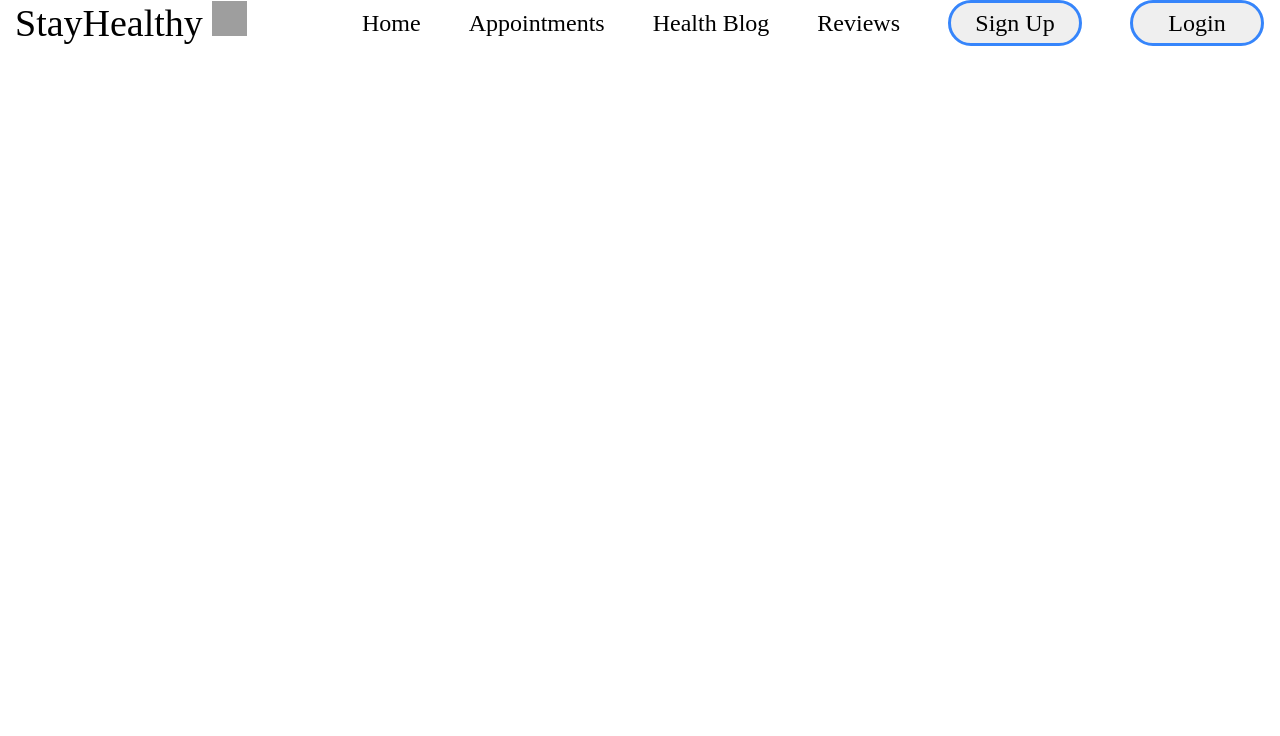
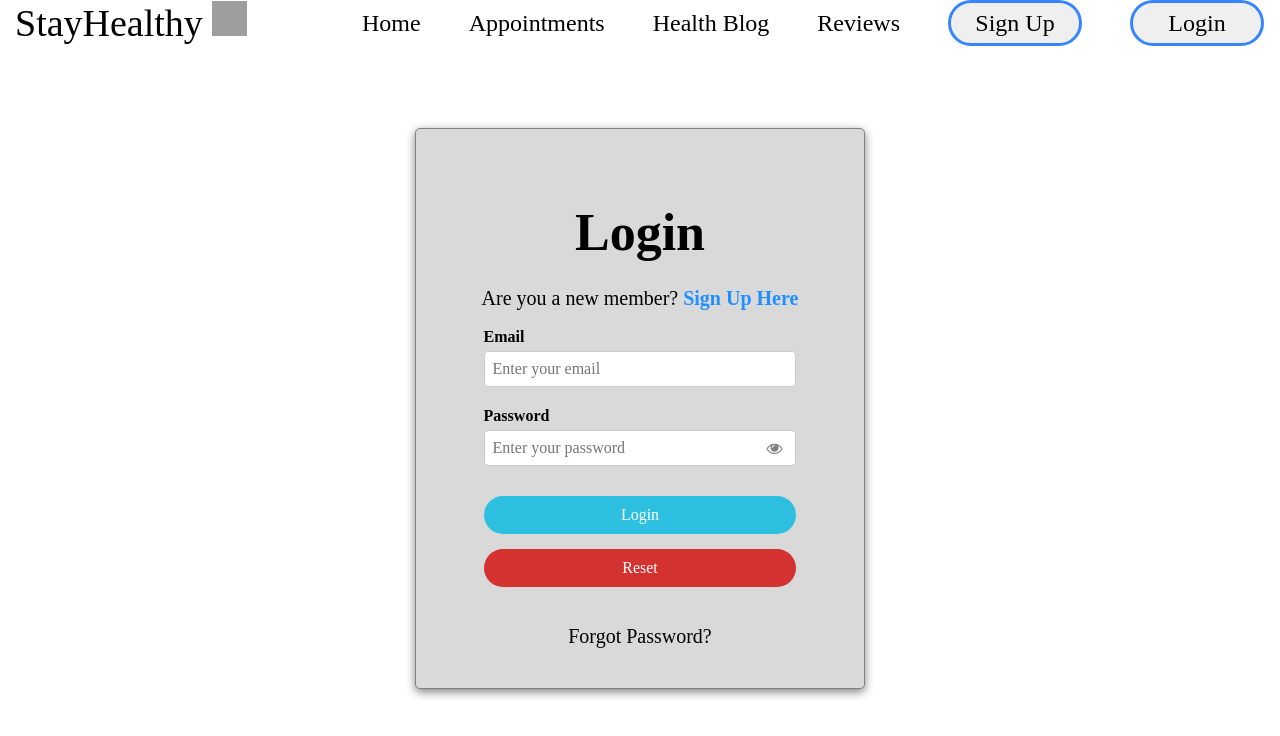
Before and after one commit to mgar6/medical-app-react, a React (Create React App) app: page /login in a window 1280 px wide. Shown: the top 736 px of the page. Built offline with nearby package versions, Linux system fonts and the light colour scheme; grey boxes are pictures that could not be loaded; a web font is replaced by a local one.

Commit message:
sign up and login in react components

```diff
--- a/src/App.js
+++ b/src/App.js
@@ -3,6 +3,9 @@ import { BrowserRouter, Routes, Route } from "react-router-dom";
 
 import Navbar from './Components/Navbar/Navbar';
 import LandingPage from './Components/LandingPage/LandingPage';
+import Login from './Components/Login/Login';
+import Sign_Up from './Components/Sign_Up/Sign_Up';
+
 function App() {
 
   return (
@@ -11,8 +14,9 @@ function App() {
           <Navbar/>
               <Routes>
                 <Route path='/' element={<LandingPage/>}/>
+                <Route path='/login' element={<Login/>}/>
+                <Route path='/signup' element={<Sign_Up/>}/>
               </Routes>
-
         </BrowserRouter>
 
     </div>
--- a/src/Components/LandingPage/LandingPage.js
+++ b/src/Components/LandingPage/LandingPage.js
@@ -29,5 +29,5 @@ const LandingPage = () => {
         </div>
       </section>
     );
-}
+};
 export default LandingPage;
--- a/src/Components/Login/Login.css
+++ b/src/Components/Login/Login.css
@@ -51,7 +51,6 @@
 
   .form-group {
     margin-bottom: 20px;
-    border-
   }
 
   .form-group label {
--- /dev/null
+++ b/src/Components/Login/Login.js
@@ -0,0 +1,41 @@
+import './Login.css';
+import React from "react";
+
+const Login = () => {
+
+    return (
+        <div className="container">
+        <div className="login-grid">
+            <h2>Login</h2>
+          <div className="login-text">
+            Are you a new member? <span><a href="/signup" style={{color: "#2190FF"}}> Sign Up Here</a></span>
+          </div>
+          <br />
+          <div className="login-form">
+            <form>
+              <div className="form-group">
+                        <label for="email">Email</label>
+                        <input type="email" name="email" id="email" className="form-control" placeholder="Enter your email" aria-describedby="helpId" />
+              </div>
+              <div className="form-group">
+                       <label for="password">Password</label>
+                       <input type="password" name="password" id="password" required className="form-control" placeholder="Enter your password" aria-describedby="helpId" />
+                       <i className="fa fa-eye password-icon" aria-hidden="true"></i>
+               </div>
+
+
+              <div className="btn-group">
+                <button type="submit" className="btn btn-primary mb-2 mr-1 waves-effect waves-light">Login</button>
+                <button type="reset" className="btn btn-danger mb-2 waves-effect waves-light">Reset</button>
+              </div>
+              <br />
+              <div className="login-text">
+                Forgot Password?
+              </div>
+            </form>
+          </div>
+        </div>
+      </div>
+    );
+};
+export default Login;
--- a/src/Components/Navbar/Navbar.js
+++ b/src/Components/Navbar/Navbar.js
@@ -7,12 +7,12 @@ const Navbar = () => {
     return (
         <nav>
         <div className="nav__logo">
-          <a href="../LandingPage/LandingPage.html">StayHealthy <img src="https://cdn4.iconfinder.com/data/icons/medical-14/512/9-1024.png" height="35" width="35" viewBox="0 0 1000 1000" /><title>Doctor With Stethoscope SVG icon</title></a>
+          <a href="/">StayHealthy <img src="https://cdn4.iconfinder.com/data/icons/medical-14/512/9-1024.png" height="35" width="35" viewBox="0 0 1000 1000" /><title>Doctor With Stethoscope SVG icon</title></a>
           {/* tenía style="fill:#3685fb" pero sale el error: the `style` prop expects a mapping from style properties to values, not a string. For example, style={{marginRight: spacing + 'em'}} when using JSX. */}
         </div>
         <ul className="nav__links active">
           <li className="link">
-            <a href="../Landing_Page/LandingPage.html">Home</a>
+            <a href="/">Home</a>
           </li>
           <li className="link">
             <a href="#">Appointments</a>
@@ -24,17 +24,17 @@ const Navbar = () => {
             <a href="#">Reviews</a>
           </li>
               <li className="link">
-                <a href="../Sign_Up/Sign_Up.html">
+                <a href="/signup">
                   <button className="btn1">Sign Up</button>
                 </a>
               </li>
               <li className="link">
-                <a href="../Login/Login.html">
+                <a href="/login">
                   <button className="btn1">Login</button>
                 </a>
               </li>
         </ul>
       </nav>
     );
-}
+};
 export default Navbar;
--- /dev/null
+++ b/src/Components/Sign_Up/Sign_Up.js
@@ -0,0 +1,52 @@
+import './Sign_Up.css';
+import React from "react";
+
+const Sign_Up = () => {
+
+    return (
+        <div className="container" style="margin-top: 5%;">
+        <div className="signup">
+                <h1>Sign Up</h1>
+            <div className="signup-text">
+                Already a member? <a href="../Login/Login.html">Login</a>
+            </div>
+            <div className="signup-form">
+                <form>
+                  <div className="form-group">
+                     <label for="role">Role</label>
+                     <select className="role-list" id="roles" onChange={(event) => setName(event.target.value)}>
+                       <option defaultValue>Select role</option>
+                       <option value="Patient" name="patient">Patient</option>
+                       <option value="Doctor" name="sales">Doctor</option>
+                     </select>
+                  </div>
+
+                    <div className="form-group">
+                        <label for="name">Name</label>
+                        <input type="text" name="name" id="name" required className="form-control" placeholder="Enter your name" aria-describedby="helpId" />
+                   </div>
+                    <div className="form-group">
+                        <label for="phone">Phone</label>
+                        <input type="tel" name="phone" id="phone" required className="form-control" placeholder="Enter your phone number" aria-describedby="helpId" />
+                    </div>
+                    <div className="form-group">
+                        <label for="email">Email</label>
+                        <input type="email" name="email" id="email" required className="form-control" placeholder="Enter your email" aria-describedby="helpId" />
+
+                    </div>
+                    <div className="form-group">
+                        <label for="password">Password</label>
+                           <input type="password" name="password" id="password" required className="form-control" placeholder="Enter your password" aria-describedby="helpId" />
+                           <i className="fa fa-eye password-icon" aria-hidden="true"></i>
+                    </div>
+                    <div className="btn-group">
+                        <button type="submit" className="btn btn-primary mb-2 mr-1 waves-effect waves-light">Submit</button>
+                        <button type="reset" className="btn btn-danger mb-2 waves-effect waves-light">Reset</button>
+                    </div>
+                </form>
+            </div>
+        </div>
+        </div>
+    );
+};
+export default Sign_Up;
```
